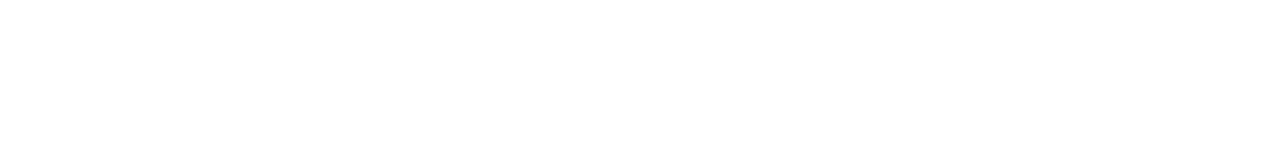
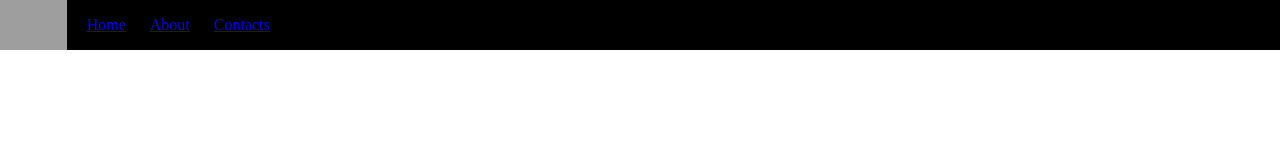
Before and after one commit to IrekSwie/EvmansCrows, a website: page pages/journal.html in a window 1280 px wide. Drawn offline with Linux system fonts and the light colour scheme; grey boxes are pictures that could not be loaded.

Commit message:
Added navigation bar to journal.html

```diff
--- a/pages/journal.html
+++ b/pages/journal.html
@@ -10,6 +10,16 @@
   <meta name="theme-color" content="#fafafa">
 </head>
 <body>
+<header>
+  <img src="https://cdn.discordapp.com/avatars/492621392806805505/0ce98eb99222f251ec4758a0e9929bf6.webp?size=240" class="profile-img" alt="">
+  <nav>
+    <ul>
+      <li><a href="../index.html#hero">Home</a></li>
+      <li><a href="../index.html#about">About</a></li>
+      <li><a href="../index.html#contact">Contacts</a></li>
+    </ul>
+  </nav>
+</header>
 
 </body>
 </html>
```
